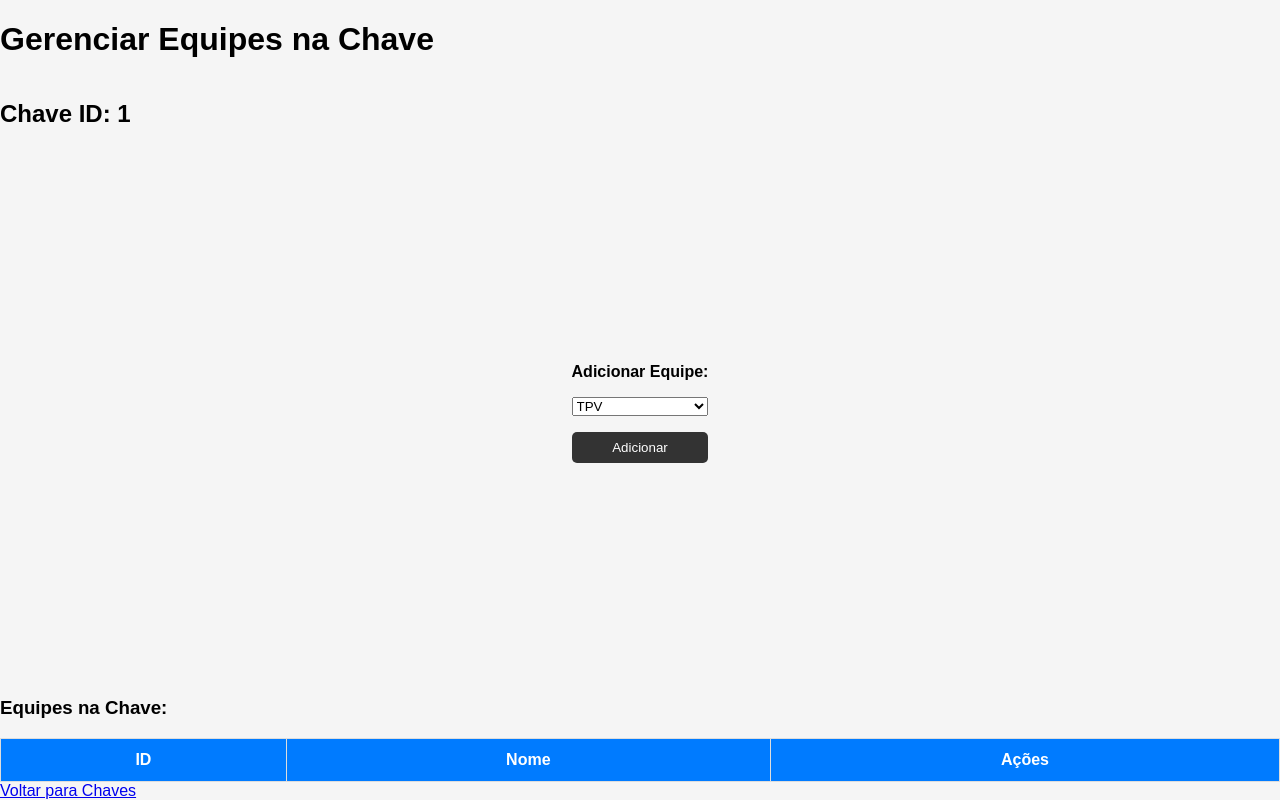
After one commit to kaserzin/bima, a Flask app: page /chaves/1/equipes in a window 1280 px wide. The commit adds this page. Run offline with Flask 3, Linux system fonts and the light colour scheme; data comes from the database, SQL or seed files in the repository; both versions use the stored data as it was after the commit; data that the repository does not hold is empty.

Commit message:
Version 1.1.0

```diff
--- a/app.py
+++ b/app.py
@@ -1,11 +1,11 @@
 from flask import *
-from db import Equipe, Partida
+from db import Equipe, Partida, Chave
 
 app = Flask(__name__)
-app.secret_key = 'sua_chave_secreta_aqui'
 
 e = Equipe
 p = Partida
+c = Chave
 
 @app.route('/')
 def list_equipes():
@@ -65,6 +65,60 @@ def editar_partida(id):
     partida = p.detalha_partida(id)
     return render_template('form_partida.html', partida=partida, title='Editar Partida')
 
+@app.route('/chaves')
+def list_chaves():
+    chaves = c.listar_chaves()
+    return render_template("chaves.html", chaves=chaves)
+
+@app.route("/chaves/novo", methods=['GET', 'POST'])
+def cadastrar_chave():
+    if request.method == 'POST':
+        dados = request.form.to_dict()
+        nova_chave_id = c.nova_chave(dados.get('nome'))
+        equipes_selecionadas = request.form.getlist('equipes')
+        for equipe_id in equipes_selecionadas:
+            c.adicionar_equipe(nova_chave_id, int(equipe_id))
+        return redirect(f'/chaves/{nova_chave_id}/equipes')
+    equipes = e.listar_equipe()
+    return render_template('form_chave.html', chave=None, title='Nova Chave', equipes=equipes)
+
+
+
+@app.route("/chaves/<int:id_chave>/equipes", methods=['GET', 'POST'])
+def gerenciar_equipes_chave(id_chave):
+    if request.method == 'POST':
+        dados = request.form.to_dict()
+        id_equipe = dados.get('equipe_id')
+
+        if id_equipe:
+            c.adicionar_equipe(id_chave, int(id_equipe))
+            return redirect(f'/chaves/{id_chave}/equipes')
+
+    equipes = c.listar_equipes_chave(id_chave)
+    equipes_disponiveis = c.equipes_disponiveis()
+    return render_template("equipes_chave.html", equipes=equipes, chave_id=id_chave, equipes_disponiveis=equipes_disponiveis)
+
+@app.route("/chaves/<int:id_chave>/equipes/remover/<int:id_equipe>")
+def remover_equipe_chave(id_chave, id_equipe):
+    c.remover_equipe(id_chave, id_equipe)
+    return redirect(f'/chaves/{id_chave}/equipes')
+
+@app.route("/chaves/<int:id>/editar", methods=['GET', 'POST'])
+def editar_chave(id):
+    chave = c.detalha_chave(id)
+    if request.method == 'POST':
+        dados = request.form.to_dict()
+        c.atualiza_chave(id, dados.get('nome'))
+        return redirect('/chaves')
+    if chave is None:
+        flash('Chave não encontrada')
+        return redirect('/chaves')
+    return render_template('form_chave.html', chave=chave, title='Editar Chave')
+
+@app.route("/chaves/<int:id>/remover")
+def apagar_chave(id):
+    c.remove_chave(id)
+    return redirect('/chaves')
 
 if __name__ == '__main__':
     app.run(debug=True)
--- a/db.py
+++ b/db.py
@@ -173,7 +173,106 @@ class Partida:
         conn.commit()
         conn.close()
 
+class Chave:
+    def criar():
+        conn = sqlite3.connect('II_Taca_CZ_Volei.db')
+        cursor = conn.cursor()
+        cursor.execute("""
+            CREATE TABLE IF NOT EXISTS chaves (
+                id INTEGER NOT NULL PRIMARY KEY AUTOINCREMENT,
+                nome VARCHAR(255) NOT NULL
+            );
+        """)
+        cursor.execute("""
+            CREATE TABLE IF NOT EXISTS chave_equipe (
+                id_chave INTEGER NOT NULL,
+                id_equipe INTEGER NOT NULL,
+                FOREIGN KEY(id_chave) REFERENCES chaves(id),
+                FOREIGN KEY(id_equipe) REFERENCES equipes(id),
+                PRIMARY KEY (id_chave, id_equipe)
+            );
+        """)
+        conn.close()
+
+    def nova_chave(nome):
+        conn = sqlite3.connect('II_Taca_CZ_Volei.db')
+        cursor = conn.cursor()
+        cursor.execute("""
+            INSERT INTO chaves (nome)
+            VALUES (?);
+        """, (nome,))
+        conn.commit()
+        nova_chave_id = cursor.lastrowid
+        conn.close()
+        return nova_chave_id
+
+    def listar_chaves():
+        conn = sqlite3.connect('II_Taca_CZ_Volei.db')
+        cursor = conn.cursor()
+        values = cursor.execute("SELECT * FROM chaves")
+        resultado = []
+        for row in values:
+            resultado.append({
+                'id': row[0],
+                'nome': row[1],
+            })
+        conn.close()
+        return resultado
+
+    def adicionar_equipe(id_chave, id_equipe):
+        conn = sqlite3.connect('II_Taca_CZ_Volei.db')
+        cursor = conn.cursor()
+        cursor.execute("""
+            INSERT INTO chave_equipe (id_chave, id_equipe)
+            VALUES (?, ?);
+        """, (id_chave, id_equipe))
+        conn.commit()
+        conn.close()
+
+    def remover_equipe(id_chave, id_equipe):
+        conn = sqlite3.connect('II_Taca_CZ_Volei.db')
+        cursor = conn.cursor()
+        cursor.execute("""
+            DELETE FROM chave_equipe
+            WHERE id_chave=? AND id_equipe=?;
+        """, (id_chave, id_equipe))
+        conn.commit()
+        conn.close()
+
+    def listar_equipes_chave(id_chave):
+        conn = sqlite3.connect('II_Taca_CZ_Volei.db')
+        cursor = conn.cursor()
+        values = cursor.execute("""
+            SELECT e.id, e.nome FROM chave_equipe ce
+            JOIN equipes e ON ce.id_equipe = e.id
+            WHERE ce.id_chave=?;
+        """, (id_chave,))
+        resultado = []
+        for row in values:
+            resultado.append({
+                'id': row[0],
+                'nome': row[1],
+            })
+        conn.close()
+        return resultado
+
+    def equipes_disponiveis():
+        conn = sqlite3.connect('II_Taca_CZ_Volei.db')
+        cursor = conn.cursor()
+        values = cursor.execute("""
+            SELECT id, nome FROM equipes
+            WHERE id NOT IN (SELECT id_equipe FROM chave_equipe);
+        """)
+        resultado = []
+        for row in values:
+            resultado.append({
+                'id': row[0],
+                'nome': row[1],
+            })
+        conn.close()
+        return resultado
 
 if __name__ == '__main__':
     Equipe.criar()
     Partida.criar()
+    Chave.criar()
--- a/templates/equipes.html
+++ b/templates/equipes.html
@@ -13,6 +13,7 @@
             <a href="/">Voltar ao Início</a>
             <a href="/equipes/novo">Adicionar Nova Equipe</a>
             <a href="/partidas">Gerenciar Partidas</a>
+            <a href="/chaves">Chaves</a>
         </nav>
     </header>
 
--- /dev/null
+++ b/templates/equipes_chave.html
@@ -0,0 +1,46 @@
+<!DOCTYPE html>
+<html>
+<head>
+    <meta charset="UTF-8">
+    <meta name="viewport" content="width=device-width, initial-scale=1.0">
+    <title>Gerenciar Equipes nas Chaves</title>
+    <link rel="stylesheet" href="{{ url_for('static', filename='styles.css') }}">
+</head>
+<body>
+    <h1>Gerenciar Equipes na Chave</h1>
+    <h2>Chave ID: {{ chave_id }}</h2>
+
+    <form method="POST">
+        <label for="equipe_id">Adicionar Equipe:</label>
+        <select name="equipe_id" id="equipe_id">
+            {% for equipe in equipes_disponiveis %}
+            <option value="{{ equipe.id }}">{{ equipe.nome }}</option>
+            {% endfor %}
+        </select>
+        <button type="submit">Adicionar</button>
+    </form>
+
+    <h3>Equipes na Chave:</h3>
+    <table border="1">
+        <thead>
+            <tr>
+                <th>ID</th>
+                <th>Nome</th>
+                <th>Ações</th>
+            </tr>
+        </thead>
+        <tbody>
+            {% for equipe in equipes %}
+            <tr>
+                <td>{{ equipe.id }}</td>
+                <td>{{ equipe.nome }}</td>
+                <td>
+                    <a href="/chaves/{{ chave_id }}/equipes/remover/{{ equipe.id }}">Remover</a>
+                </td>
+            </tr>
+            {% endfor %}
+        </tbody>
+    </table>
+    <a href="/chaves">Voltar para Chaves</a>
+</body>
+</html>
--- a/templates/form_equipe.html
+++ b/templates/form_equipe.html
@@ -13,6 +13,7 @@
             <a href="/">Voltar ao Início</a>
             <a href="/equipes">Listar Equipes</a>
             <a href="/partidas">Gerenciar Partidas</a>
+            <a href="/chaves">Chaves</a>
         </nav>
     </header>
 
--- a/templates/form_partida.html
+++ b/templates/form_partida.html
@@ -13,6 +13,7 @@
             <a href="/">Voltar ao Início</a>
             <a href="/partidas">Voltar à Lista de Partidas</a>
             <a href="/">Gerenciar Equipes</a>
+            <a href="/chaves">Chaves</a>
         </nav>
     </header>
 
--- a/templates/partidas.html
+++ b/templates/partidas.html
@@ -13,6 +13,7 @@
             <a href="/">Voltar ao Início</a>
             <a href="/partidas/novo">Adicionar Nova Partida</a>
             <a href="/">Gerenciar Equipes</a>
+            <a href="/chaves">Chaves</a>
         </nav>
     </header>
 
```
Also changed, not shown: templates/chaves.html (added, +38 -0 lines), templates/form_chave.html (added, +30 -0 lines), II_Taca_CZ_Volei.db.
